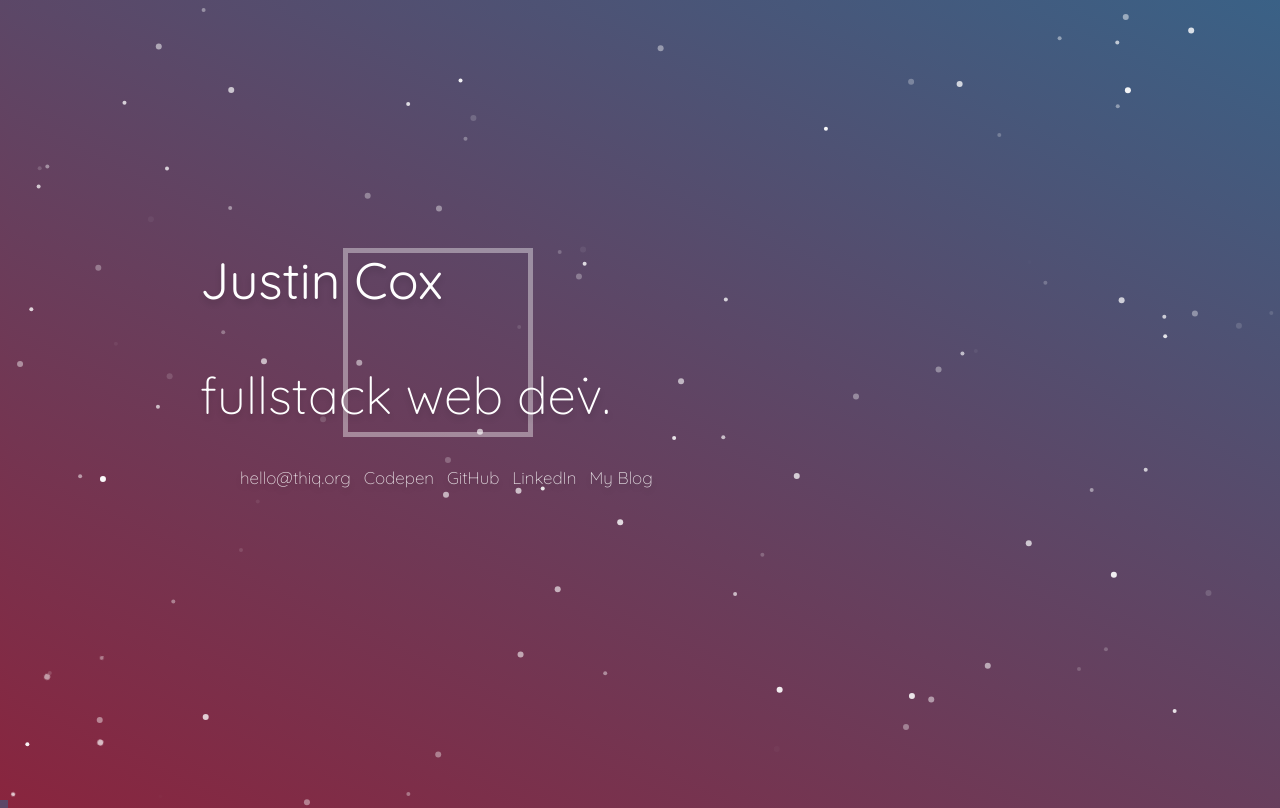
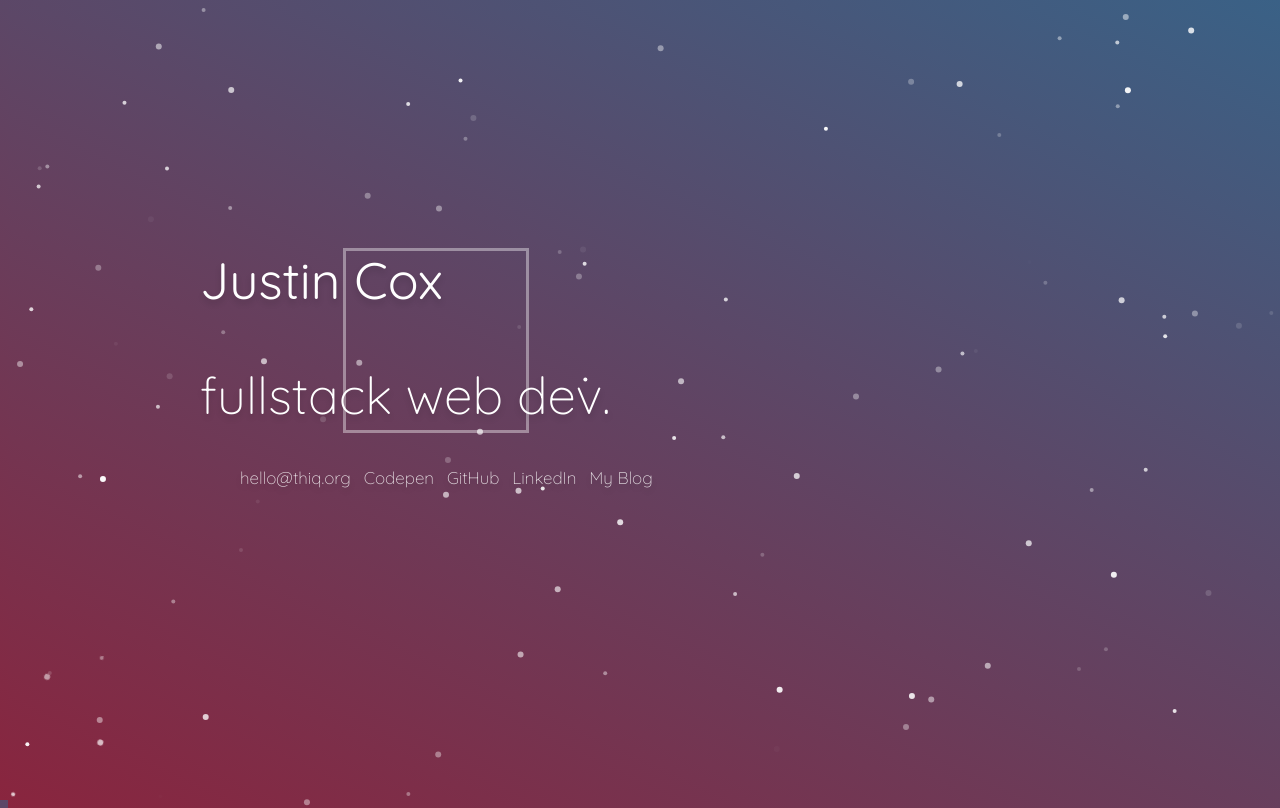
Before and after one commit to ItsSpyce/itsspyce.github.io, a PHP site: page / in a window 1280 px wide. Run offline with PHP 8.4, Linux system fonts and the light colour scheme; some libraries are stand-ins or nearby versions.

Commit message:
Fixed box border width to relate to window width

```diff
--- a/css/main.css
+++ b/css/main.css
@@ -28,7 +28,7 @@ html, body {
     width: 20%;
     height: 100%;
     left: 16%;
-    border: 5px solid rgba(255,255,255,0.4);
+    border: 0.25vw solid rgba(255,255,255,0.4);
     animation: box 4s ease-in-out infinite;
 }
 .content {
```
